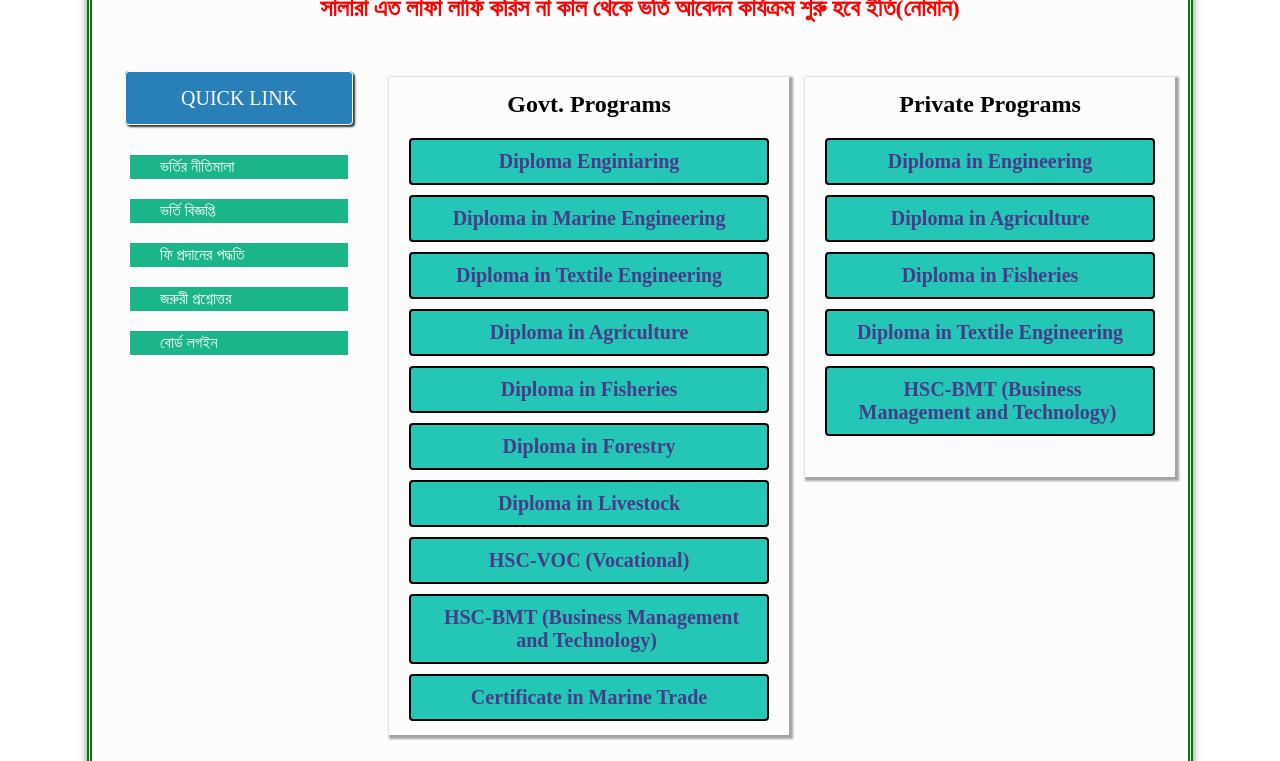
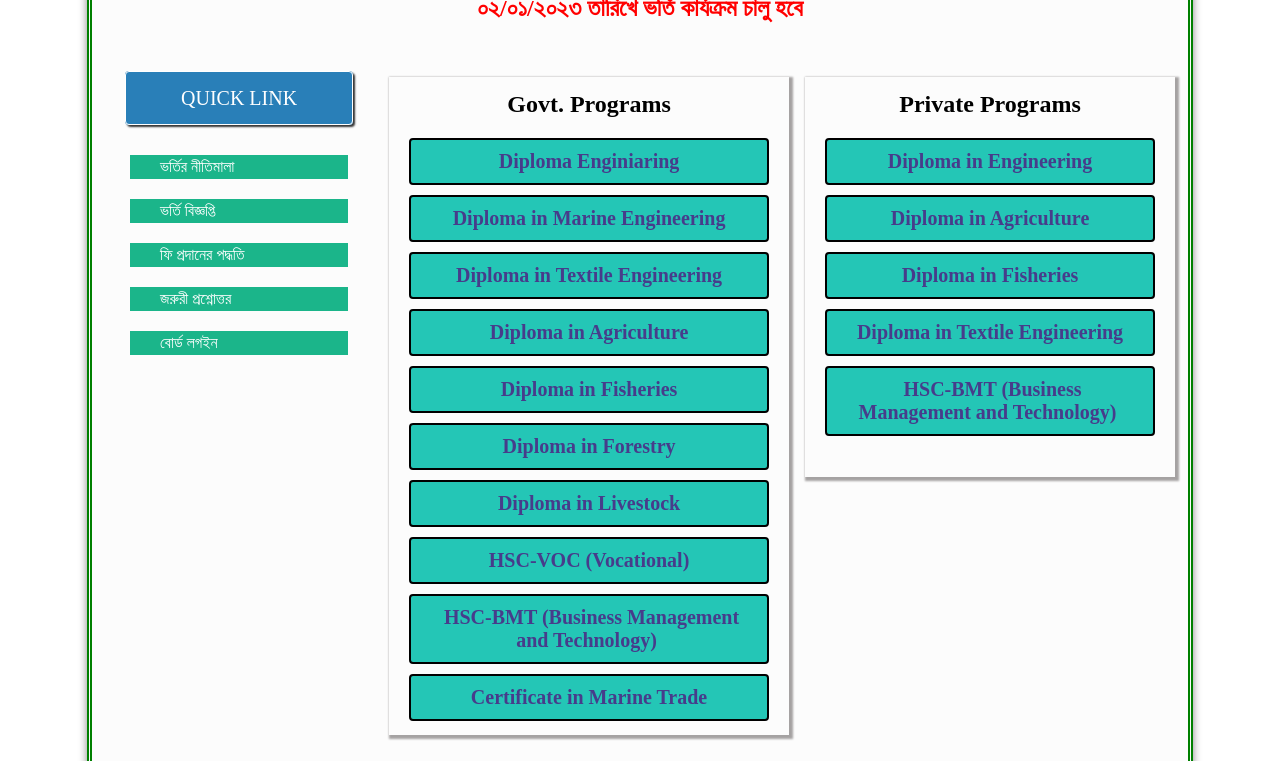
Before and after one commit to MdNoman14926/BTEB, a plain HTML site: page index.html in a window 1280 px wide. Shown: the part 339-1100 px from the top of the page. Drawn offline with Linux system fonts and the light colour scheme.

Commit message:
Update index.html

```diff
--- a/index.html
+++ b/index.html
@@ -28,7 +28,7 @@
         <div class="heading">
             <h1>BTEB Admission</h1>
             <h1>(Session: 2022 - 2023)</h1>
-            <h2 style="color:red;">সালারা এত লাফা লাফি করিস না কাল থেকে ভর্তি আবেদন কার্যক্রম শুরু হবে ইতি(নোমান)</h2>
+            <h2 style="color:red;">০২/০১/২০২৩ তারিখে ভর্তি কার্যক্রম চালু হবে</h2>
         </div>
        <div class="main-box">
             <div class="box-1">
```
